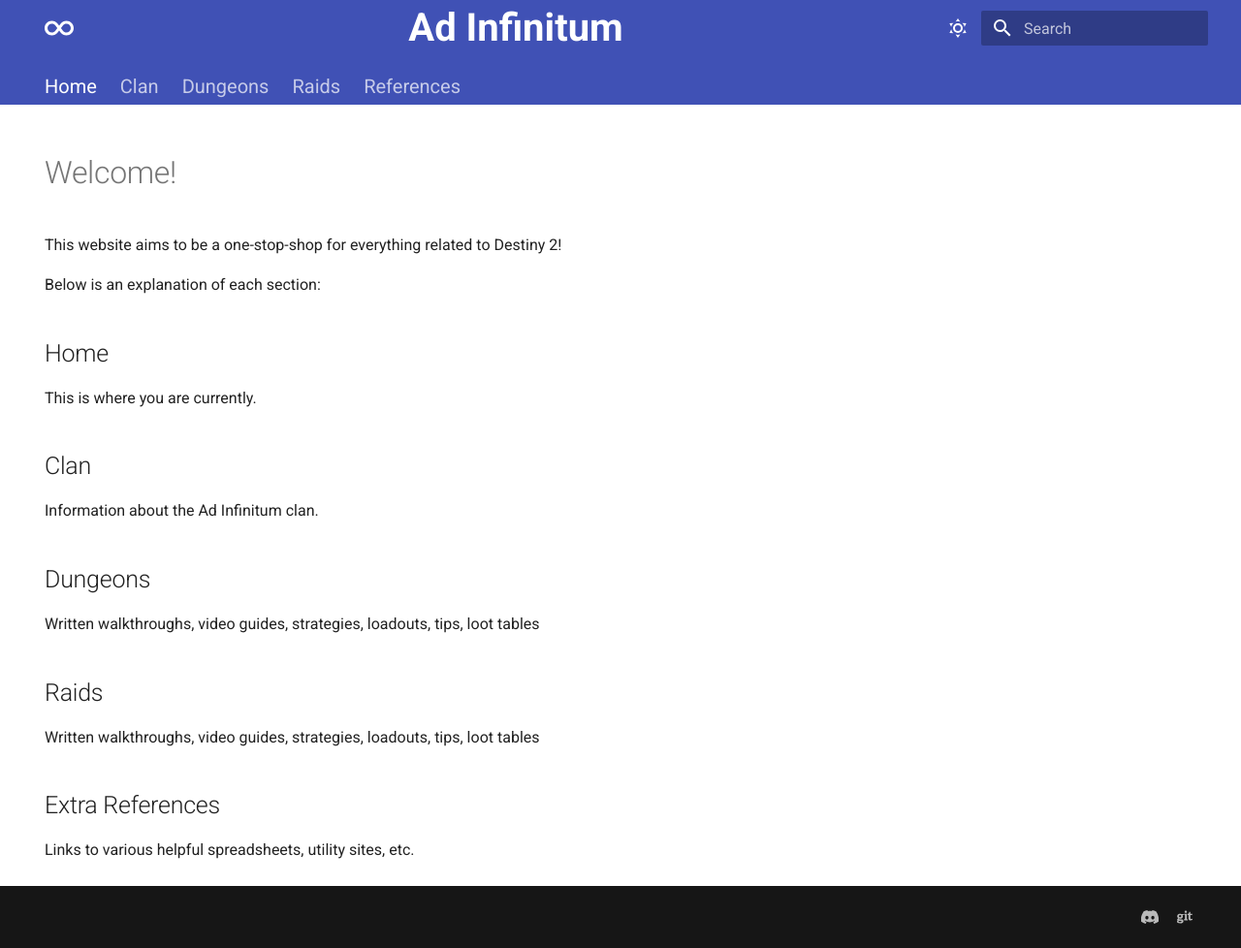
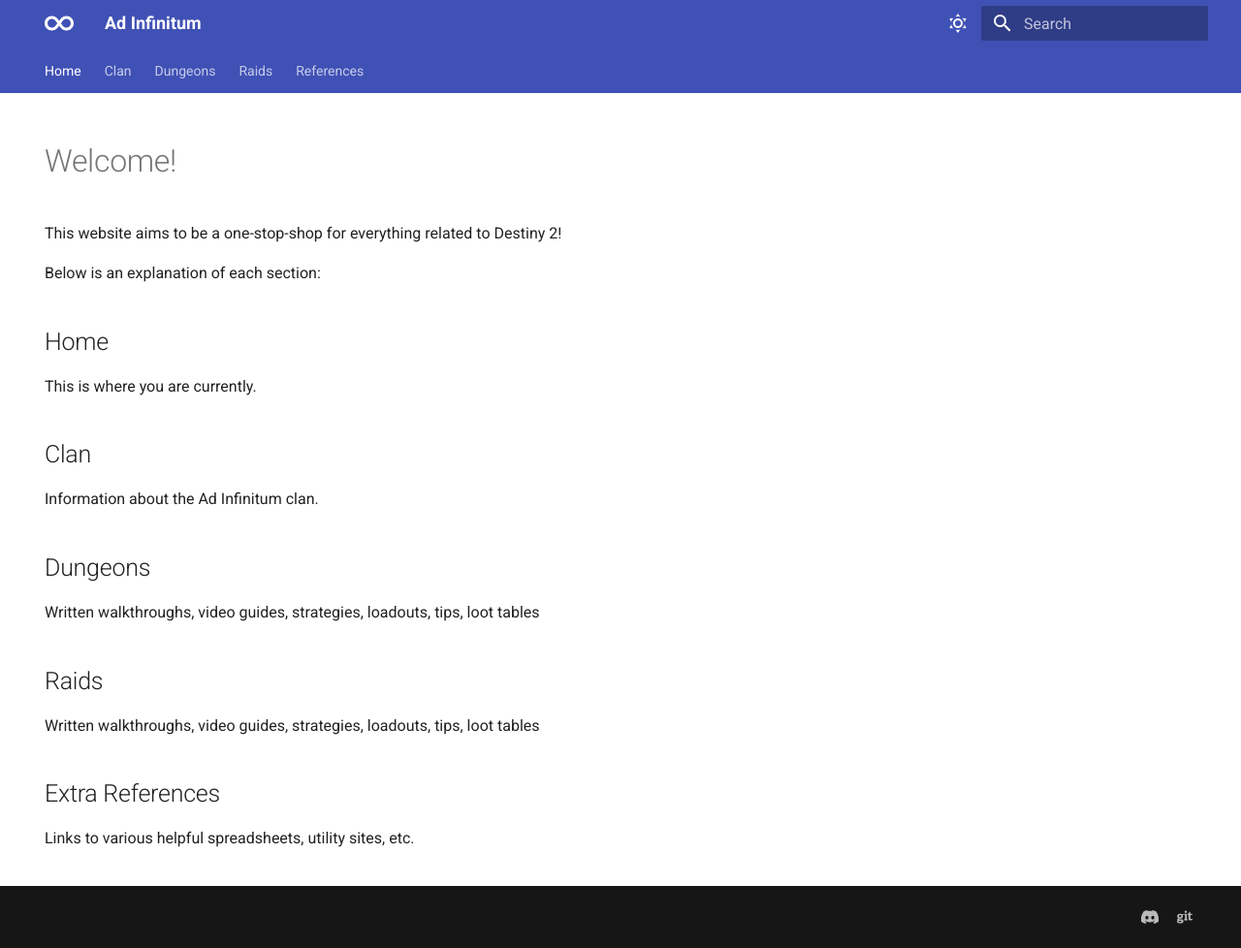
Before and after one commit to Ad-Infinitum-Code/clan-website, an MkDocs documentation site: the page built from docs/index.md, in a window 1280 px wide and 978 px high. Shown: the whole window at 97% size. Built offline with MkDocs 1.6.1 and Material for MkDocs 9.7.7, drawn with Linux system fonts in a browser that asks for light colours.

Commit message:
nevermind, looks like shit on mobile

```diff
--- a/docs/stylesheets/extra.css
+++ b/docs/stylesheets/extra.css
@@ -18,24 +18,6 @@
     --md-footer-bg-color:                black;         /* header and footer background color */
 }
 
-/* Add some girth to the header */
-.md-header {
-    height: 3rem;
-    padding-top: .25rem;
-}
-
-/* Tweak the title text in the header (Ad Infinitum) */
-.md-header__ellipsis {
-    font-size: 2rem;
-    display: flex;
-    justify-content: center;
-}
-
-/* Make the font size for the tab links bigger */
-.md-tabs__link {
-    font-size: 1rem;
-}
-
 /* Hide the previous and next buttons for all pages */
 .md-footer__inner:not([hidden]) {
     display: none
```
